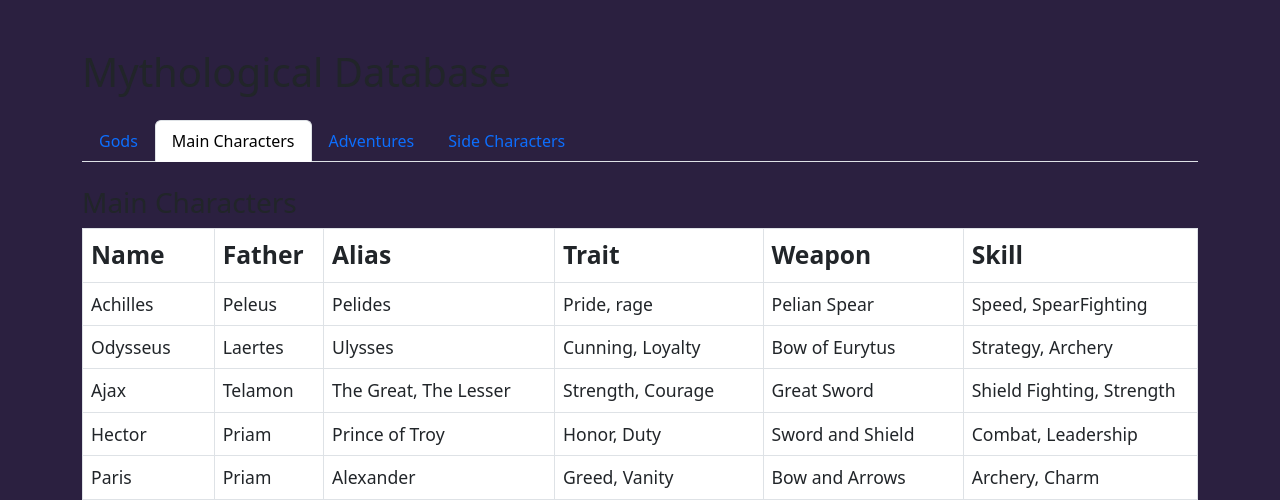
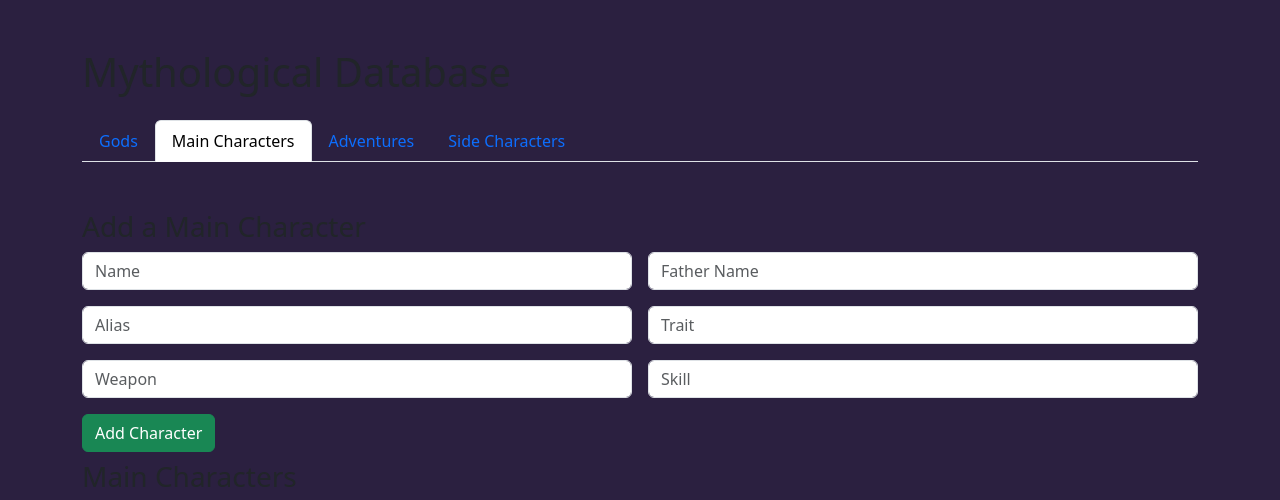
Before and after one commit to lancelot59/DV1663-Project, a Flask app: page / in a window 1280 px wide, after a click on "Main Characters". Shown: the top 500 px of the page. Run offline with Flask 3, Linux system fonts and the light colour scheme; data comes from the database, SQL or seed files in the repository.

Commit message:
added functionality for adding main characters

```diff
--- a/DV1663/templates/form.html
+++ b/DV1663/templates/form.html
@@ -38,6 +38,30 @@
 
         <!-- Main Characters Tab -->
         <div class="tab-pane fade" id="characters" role="tabpanel">
+            <h3 class="mt-5">Add a Main Character</h3>
+            <div class="row g-3">
+                <div class="col-md-6">
+                    <input type="text" id="name" class="form-control" placeholder="Name">
+                </div>
+                <div class="col-md-6">
+                    <input type="text" id="father_name" class="form-control" placeholder="Father Name">
+                </div>
+                <div class="col-md-6">
+                    <input type="text" id="alias" class="form-control" placeholder="Alias">
+                </div>
+                <div class="col-md-6">
+                    <input type="text" id="trait" class="form-control" placeholder="Trait">
+                </div>
+                <div class="col-md-6">
+                    <input type="text" id="weapon" class="form-control" placeholder="Weapon">
+                </div>
+                <div class="col-md-6">
+                    <input type="text" id="skill" class="form-control" placeholder="Skill">
+                </div>
+            </div>
+            <button class="btn btn-success mt-3" onclick="addMainCharacter()">Add Character</button>
+            <div id="add-result" class="mt-2 text-success"></div>
+
             <h3>Main Characters</h3>
             <div id="characters-table"></div>
         </div>
@@ -139,6 +163,38 @@
         document.getElementById('extended').style.display = 'none';
     });
 
+    function addMainCharacter() {
+    const data = {
+        name: document.getElementById('name').value,
+        father_name: document.getElementById('father_name').value,
+        alias: document.getElementById('alias').value,
+        trait: document.getElementById('trait').value,
+        weapon: document.getElementById('weapon').value,
+        skill: document.getElementById('skill').value,
+    };
+    if (!data.name) {
+        alert("Name is required.");
+        return;
+    }
+
+    fetch('/add_main_character', {
+        method: 'POST',
+        headers: { 'Content-Type': 'application/json' },
+        body: JSON.stringify(data)
+    })
+    .then(res => res.json())
+    .then(data => {
+        document.getElementById('add-result').innerText = data.message;
+
+        // Clear fields
+        ['name', 'father_name', 'alias', 'trait', 'weapon', 'skill'].forEach(id => {
+            document.getElementById(id).value = '';
+        });
+    });
+}
+
+
+
 </script>
 </body>
 </html>
```
